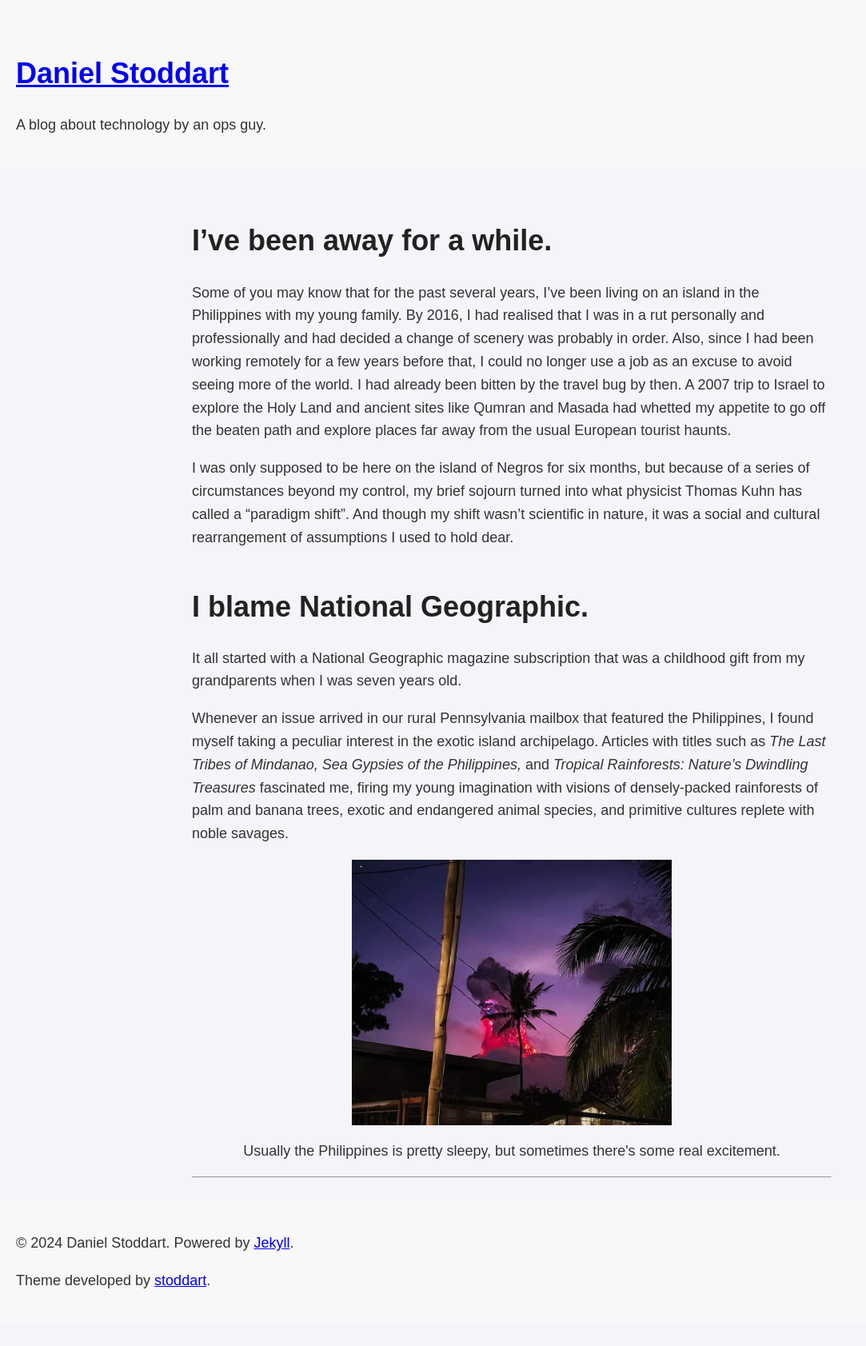
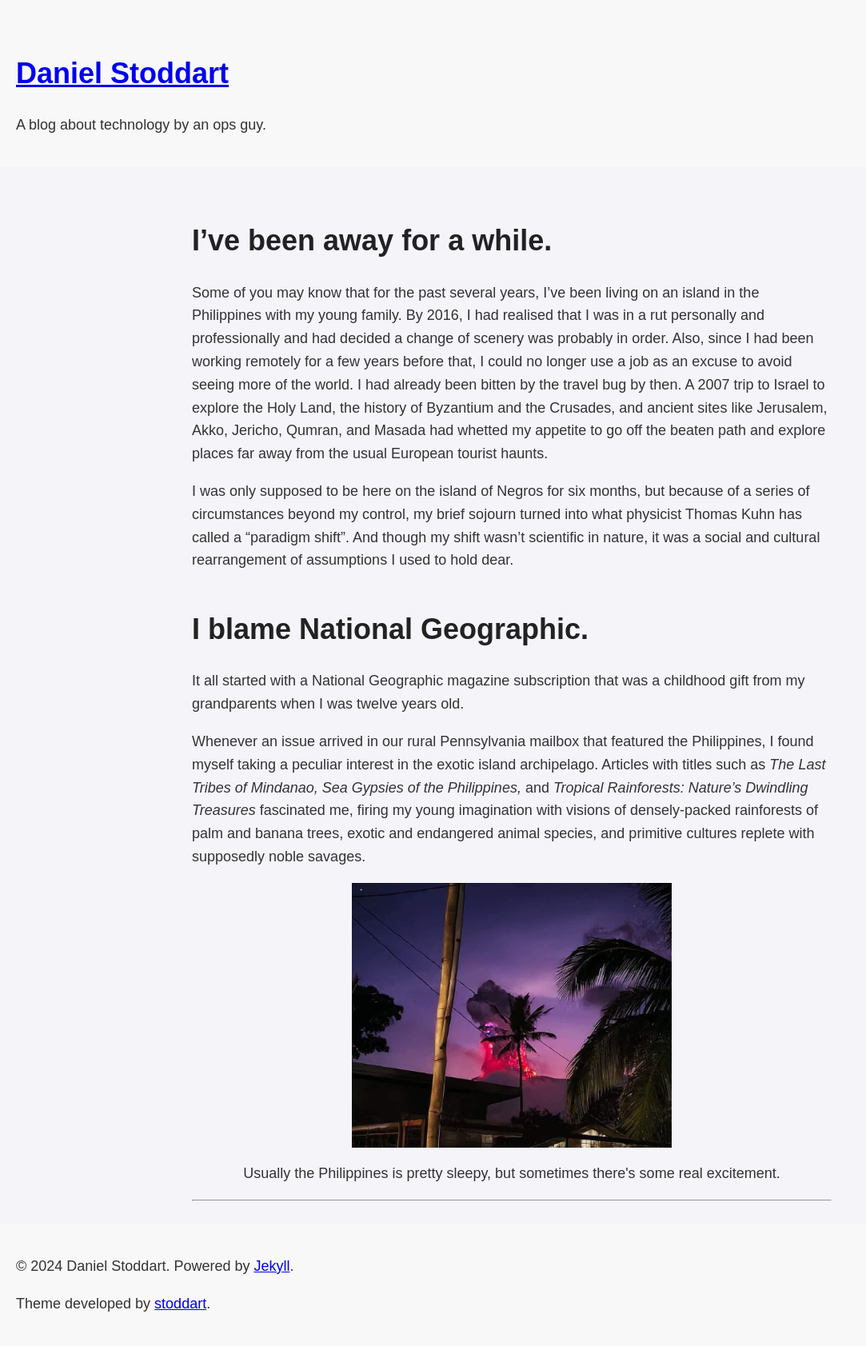
Before and after one commit to stoddart/stoddart.github.io, a Jekyll site: the page built from _posts/2024-06-03-my-first-post.md, in a window 1280 px wide. Shown: the whole page at 80% size, without its empty margins (0-1083 px from the left). Built offline with Jekyll 4.4.1, drawn with Linux system fonts in a browser that asks for light colours; before the commit the page ends 1654 px from its top, so only the background shows below that.

Commit message:
Updated post

```diff
--- a/_posts/2024-06-03-my-first-post.md
+++ b/_posts/2024-06-03-my-first-post.md
@@ -5,15 +5,15 @@ title: First post!
 
 # I've been away for a while.
 
-Some of you may know that for the past several years, I've been living on an island in the Philippines with my young family. By 2016, I had realised that I was in a rut personally and professionally and had decided a change of scenery was probably in order. Also, since I had been working remotely for a few years before that, I could no longer use a job as an excuse to avoid seeing more of the world. I had already been bitten by the travel bug by then. A 2007 trip to Israel to explore the Holy Land and ancient sites like Qumran and Masada had whetted my appetite to go off the beaten path and explore places far away from the usual European tourist haunts.
+Some of you may know that for the past several years, I've been living on an island in the Philippines with my young family. By 2016, I had realised that I was in a rut personally and professionally and had decided a change of scenery was probably in order. Also, since I had been working remotely for a few years before that, I could no longer use a job as an excuse to avoid seeing more of the world. I had already been bitten by the travel bug by then. A 2007 trip to Israel to explore the Holy Land, the history of Byzantium and the Crusades, and ancient sites like Jerusalem, Akko, Jericho, Qumran, and Masada had whetted my appetite to go off the beaten path and explore places far away from the usual European tourist haunts.
 
 I was only supposed to be here on the island of Negros for six months, but because of a series of circumstances beyond my control, my brief sojourn turned into what physicist Thomas Kuhn has called a "paradigm shift". And though my shift wasn't scientific in nature, it was a social and cultural rearrangement of assumptions I used to hold dear.
 
 # I blame National Geographic.
 
-It all started with a National Geographic magazine subscription that was a childhood gift from my grandparents when I was seven years old.
+It all started with a National Geographic magazine subscription that was a childhood gift from my grandparents when I was twelve years old.
 
-Whenever an issue arrived in our rural Pennsylvania mailbox that featured the Philippines, I found myself taking a peculiar interest in the exotic island archipelago. Articles with titles such as <i>The Last Tribes of Mindanao, Sea Gypsies of the Philippines,</i> and <i>Tropical Rainforests: Nature's Dwindling Treasures</i> fascinated me, firing my young imagination with visions of densely-packed rainforests of palm and banana trees, exotic and endangered animal species, and primitive cultures replete with noble savages.
+Whenever an issue arrived in our rural Pennsylvania mailbox that featured the Philippines, I found myself taking a peculiar interest in the exotic island archipelago. Articles with titles such as <i>The Last Tribes of Mindanao, Sea Gypsies of the Philippines,</i> and <i>Tropical Rainforests: Nature's Dwindling Treasures</i> fascinated me, firing my young imagination with visions of densely-packed rainforests of palm and banana trees, exotic and endangered animal species, and primitive cultures replete with supposedly noble savages.
 
 <img src="/assets/images/kanlaon.jpg" style="max-width:50%; display:block; margin:auto;">
 <p style="text-align:center; font-size:inherit;">Usually the Philippines is pretty sleepy, but sometimes there's some real excitement.</p>
```
